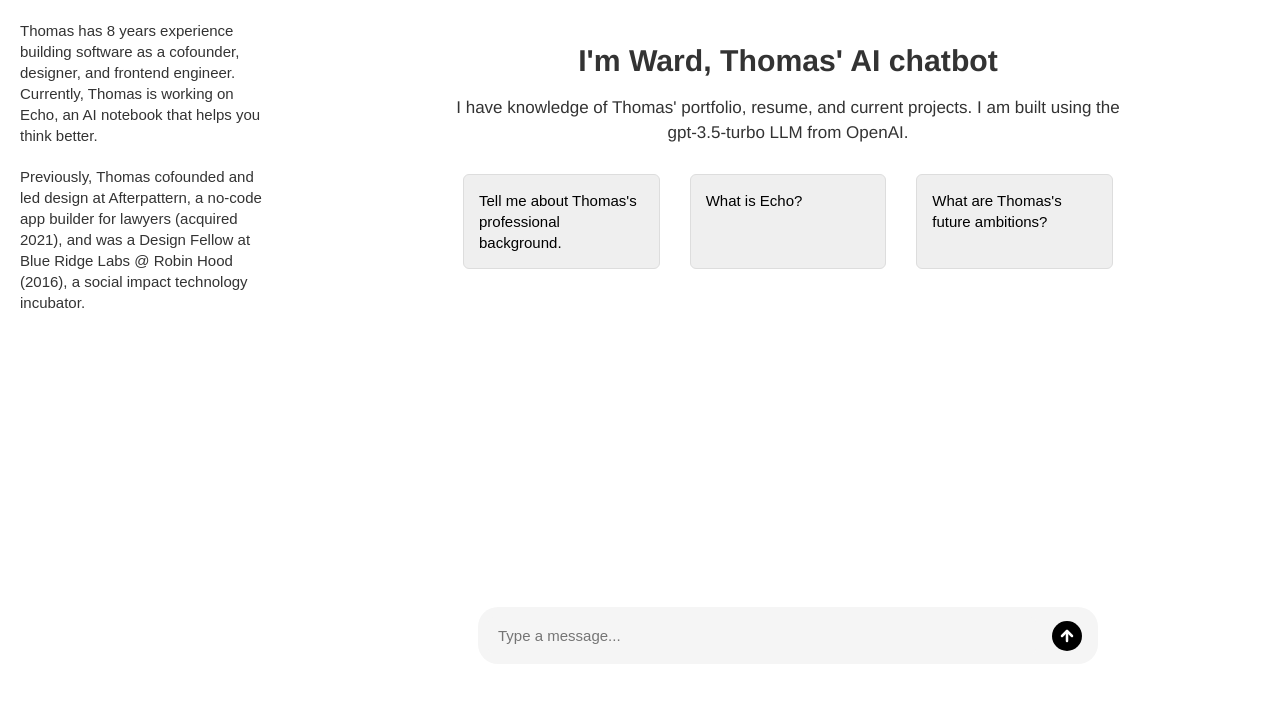
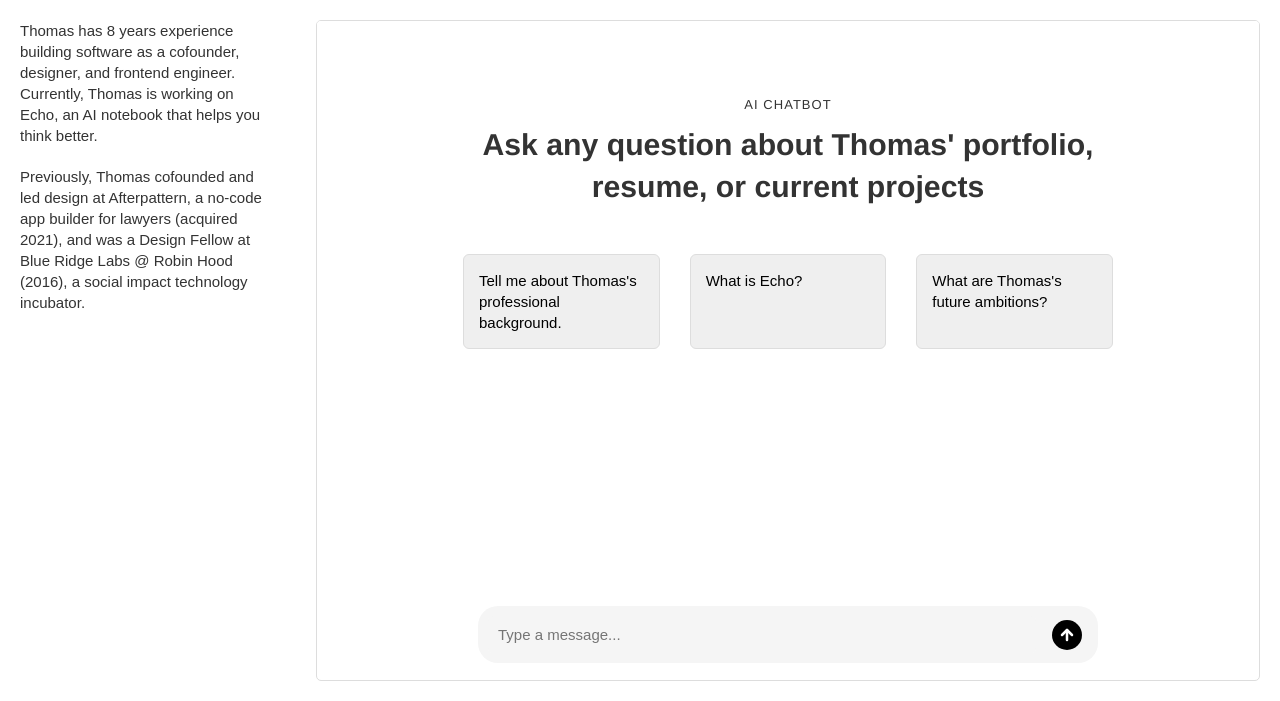
Before and after one commit to TomaOfficer/TomaOfficer, a Flask app: page / in a window 1280 px wide. Shown: the part 99-800 px from the top of the page. Run offline with Flask 3, Linux system fonts and the light colour scheme.

Commit message:
edit ai chatbot welcome message

```diff
--- a/app/static/css/style.css
+++ b/app/static/css/style.css
@@ -549,6 +549,7 @@ nav {
   border-radius: 5px;
   overflow: hidden;
   flex-grow: 1;
+  border: 1px solid #ddd;
 }
 .chat-display {
   flex: 1;
@@ -566,13 +567,23 @@ nav {
 .chatbot-welcome-message {
   max-width: 680px;
   margin: 0 auto;
+  padding: 3em 0 0;
+}
+.chatbot-welcome-message h5 {
+  text-align: center;
+  text-transform: uppercase;
+  letter-spacing: 0.08em;
+  font-size: 13px;
+  font-weight: 500;
+  margin: 0;
+  padding: 0 0 .5em;
 }
 .chatbot-welcome-message h2 {
   text-align: center;
   line-height: 1.4em;
   font-size: 1.777em;
   font-weight: 600;
-  padding: 0 0 .25em;
+  padding: 0 0 1.5em;
   margin: 0;
 }
 .chatbot-welcome-message p {
--- a/app/templates/index.html
+++ b/app/templates/index.html
@@ -32,12 +32,12 @@
         <div class="chat-container">
           <div class="chat-display" id="chatDisplay">
             <div id="welcomeMessage" class="chatbot-welcome-message">
+              <h5>
+                AI Chatbot
+              </h5>
               <h2>
-                I'm Ward, Thomas' AI chatbot
+                Ask any question about Thomas' portfolio, resume, or current projects
               </h2>
-              <p>
-                I have knowledge of Thomas' portfolio, resume, and current projects. I am built using the gpt-3.5-turbo LLM from OpenAI.
-              </p>
               <div class="chatbot-welcome-message__button-wrapper">
                 <button onclick="sendPredefinedQuestion('Tell me about Thomas\'s professional background.')">
                   <span>
```
